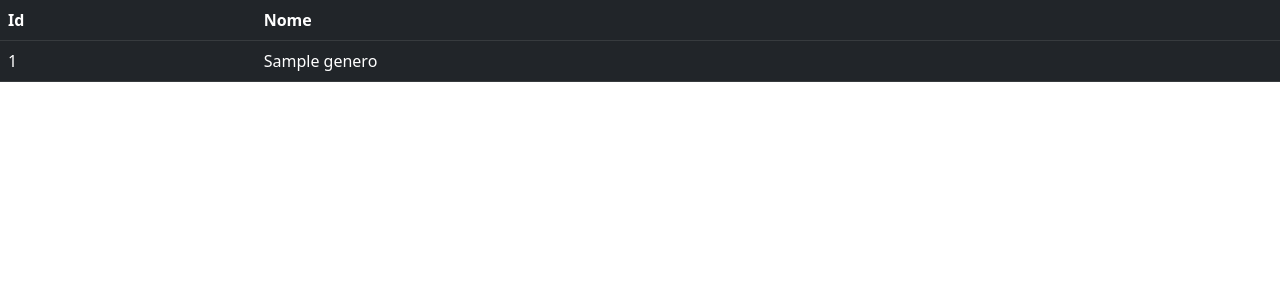
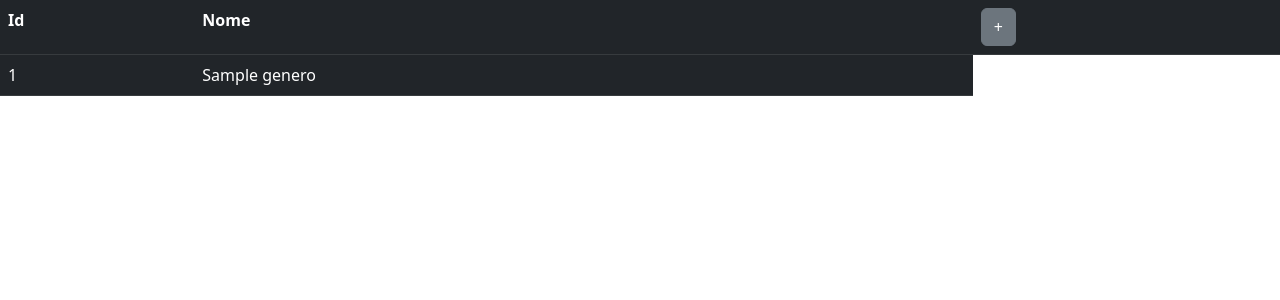
Before and after one commit to NettoH3R/exemplo-pdo-mysql, a PHP site: page / in a window 1280 px wide. Shown: the top 300 px of the page. Run offline with PHP 8.4, Linux system fonts and the light colour scheme; tables that the repository leaves empty hold one stand-in row (values such as "Sample post").

Commit message:
index atualizado

```diff
--- a/index.php
+++ b/index.php
@@ -21,13 +21,22 @@ $generos = $comando->fetchAll(PDO::FETCH_ASSOC);
     <title>biblioteca</title>
     <!-- CSS only -->
     <link href="https://cdn.jsdelivr.net/npm/bootstrap@5.2.2/dist/css/bootstrap.min.css" rel="stylesheet" integrity="sha384-Zenh87qX5JnK2Jl0vWa8Ck2rdkQ2Bzep5IDxbcnCeuOxjzrPF/et3URy9Bv1WTRi" crossorigin="anonymous">
+    <style>
+        a{
+            text-decoration: none;
+            color: white;
+            font-weight: bolder;
+        }
+    </style>
 </head>
 
 <body>
+
     <table class="table table-dark">
         <tr>
             <th>Id</th>
             <th>Nome</th>
+            <th><a href="insert.php"><button type="button" class="btn btn-secondary" >+</button></a></th>
         </tr>
         <?php foreach ($generos as $g) : ?>
             <tr>
```
